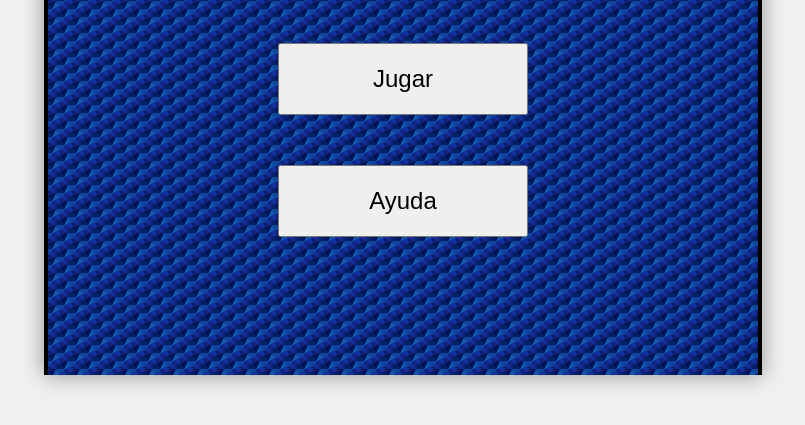
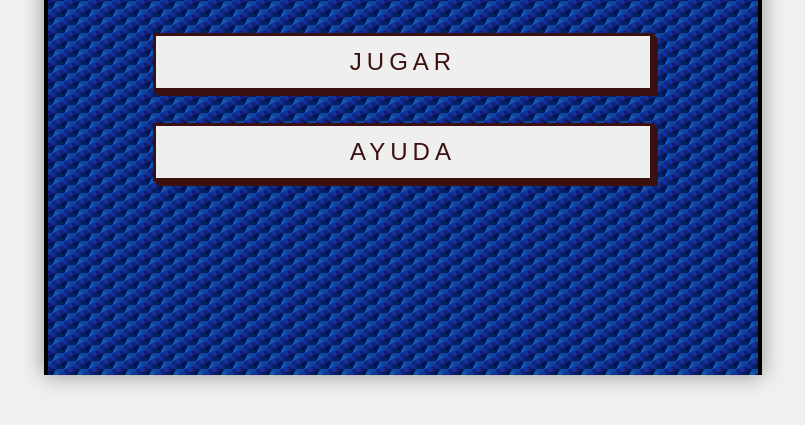
Before and after one commit to glaboryp/breakout-game, a plain HTML site: page index.html in a window 1280 px wide. Shown: the part 227-652 px from the top of the page, without its empty margins (237-1042 px from the left). Drawn offline with Linux system fonts and the light colour scheme.

Commit message:
Estilo botones

```diff
--- a/index.html
+++ b/index.html
@@ -20,7 +20,7 @@
     <style>
       body {
         background-color: #f0f0f0;
-        font-family: system-ui, -apple-system, BlinkMacSystemFont, 'Segoe UI', Roboto, Oxygen, Ubuntu, Cantarell, 'Open Sans', 'Helvetica Neue', sans-serif;
+        font-family: system-ui, -apple-system,"Helvetica Neue", Helvetica, Arial, sans-serif;
         display: flex;
         place-content: center;
       }
@@ -30,19 +30,43 @@
         border-bottom: transparent;
         background: url('./assets/bkg.png') repeat;
         margin: 0 auto;
-        display: block;
         box-shadow: 0px 0px 20px 0px rgba(0, 0, 0, 0.4);
+      }
+
+      .paginaIncio{
+        position: absolute;
+      }
+
+      .botones{
+        position: relative;
+        justify-items: center;
+        text-align: center;
+        display: flex;
+        flex-direction: column;
+        gap: 2em;
+        margin-top: 40px;
+      }
+
+      .boton {
+        font-size: x-large;
+        letter-spacing: 5px;
+        text-transform: uppercase;
+        color: #3b110f;
+        cursor: pointer;
+        border: 3px solid;
+        padding: 0.5em 0.5em;
+        box-shadow: 1px 1px 0px 0px, 2px 2px 0px 0px, 3px 3px 0px 0px, 4px 4px 0px 0px, 5px 5px 0px 0px;
+        position: relative;
+      }
+
+      .boton:hover, .boton:active {
+        box-shadow: 0px 0px 0px 0px;
+        top: 5px;
+        left: 5px;
       }
 
       .oculto {
         display: none;
-      }
-
-      .boton{
-        margin-top: 50px;
-        padding: 20px;
-        width: 50%;
-        font-size: x-large;
       }
 
       .dialogAyuda{
@@ -55,22 +79,10 @@
         max-width: 300px;
       }
 
-      .paginaIncio{
-        position: absolute;
-        margin: 0 auto;
-        display: block;
-      }
-
       .imagenes{
         margin-top: 70px;
         justify-items: center;
         text-align: center;
-      }
-
-      .botones{
-        justify-items: center;
-        text-align: center;
-        display: grid;
       }
     </style>
   </head>
```
